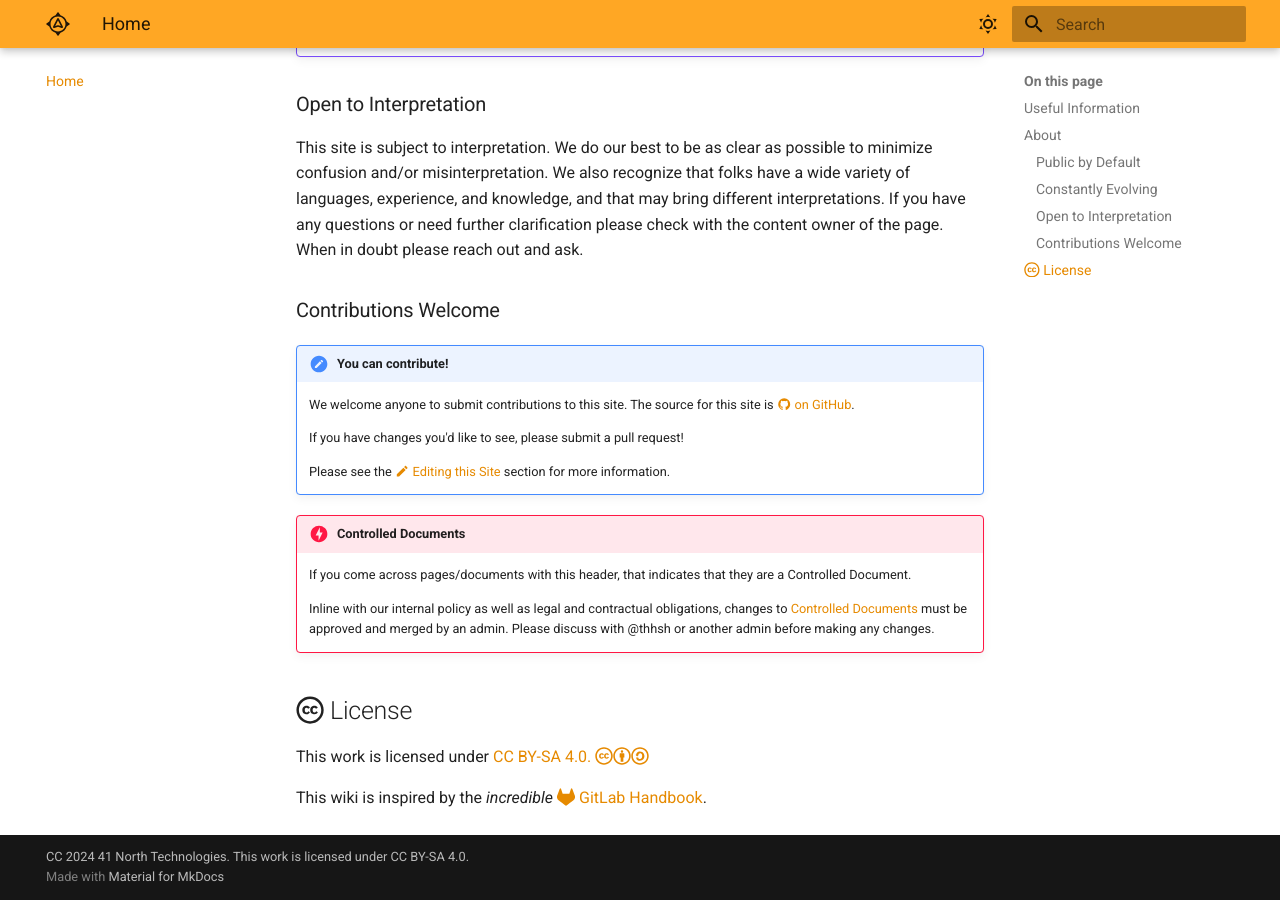
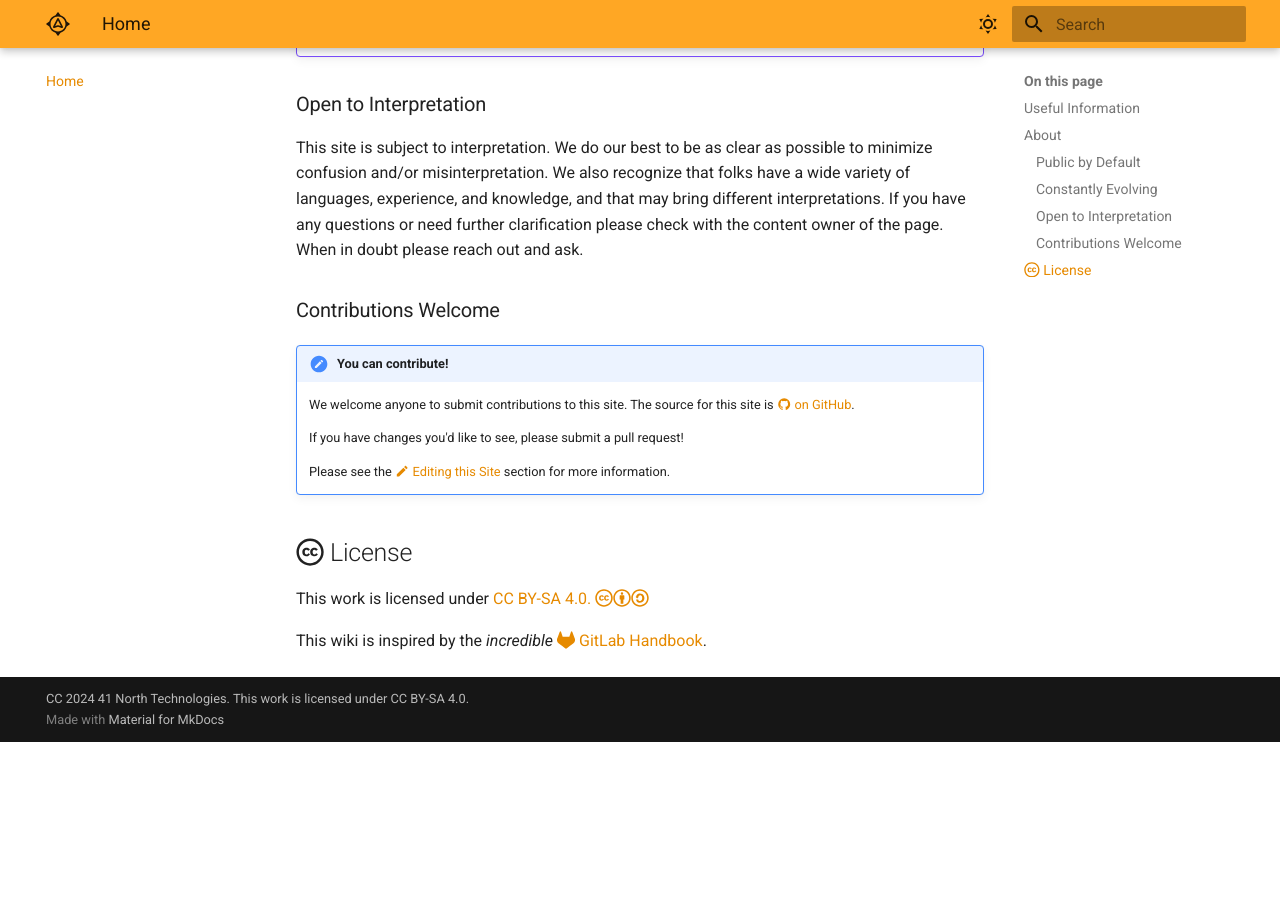
Before and after one commit to 41-north/about.41n.co, an MkDocs documentation site: the page built from docs/index.md, in a window 1280 px wide and 900 px high, scrolled down 865 px. Built offline with MkDocs 1.6.1 and Material for MkDocs 9.7.7, drawn with Linux system fonts in a browser that asks for light colours; comment, search, counter and statistics services are not loaded; after the commit the page ends 1607 px from its top, so only the background shows below that.

Commit message:
Remove "Controlled Document" references

```diff
--- a/docs/index.md
+++ b/docs/index.md
@@ -30,11 +30,6 @@ This site is subject to interpretation. We do our best to be as clear as possibl
 
     Please see the [:material-pencil: Editing this Site](handbook/this-site/editing-this-site.md) section for more information.
 
-!!! danger "Controlled Documents"
-    If you come across pages/documents with this header, that indicates that they are a Controlled Document.
-
-    Inline with our internal policy as well as legal and contractual obligations, changes to [Controlled Documents](handbook/this-site/controlled-documents.md) must be approved and merged by an admin. Please discuss with @thhsh or another admin before making any changes.
-
 ## :fontawesome-brands-creative-commons: License
 This work is licensed under [CC BY-SA 4.0. :fontawesome-brands-creative-commons::fontawesome-brands-creative-commons-by::fontawesome-brands-creative-commons-sa:](https://creativecommons.org/licenses/by-sa/4.0/)
 
```
Also changed, not shown: docs/handbook/this-site/controlled-documents.md (deleted, +0 -9 lines), docs/policies/index.md (+0 -3 lines).
